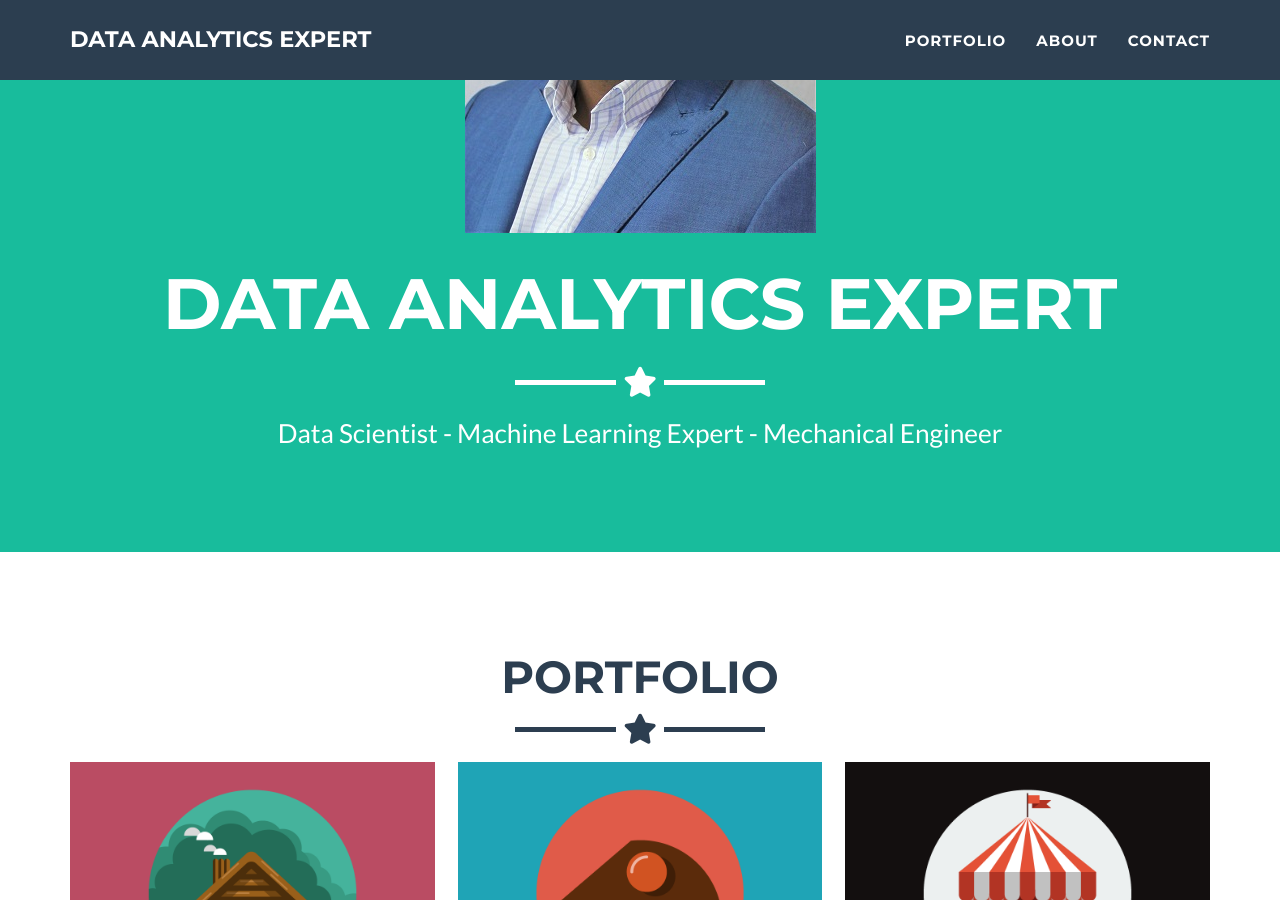
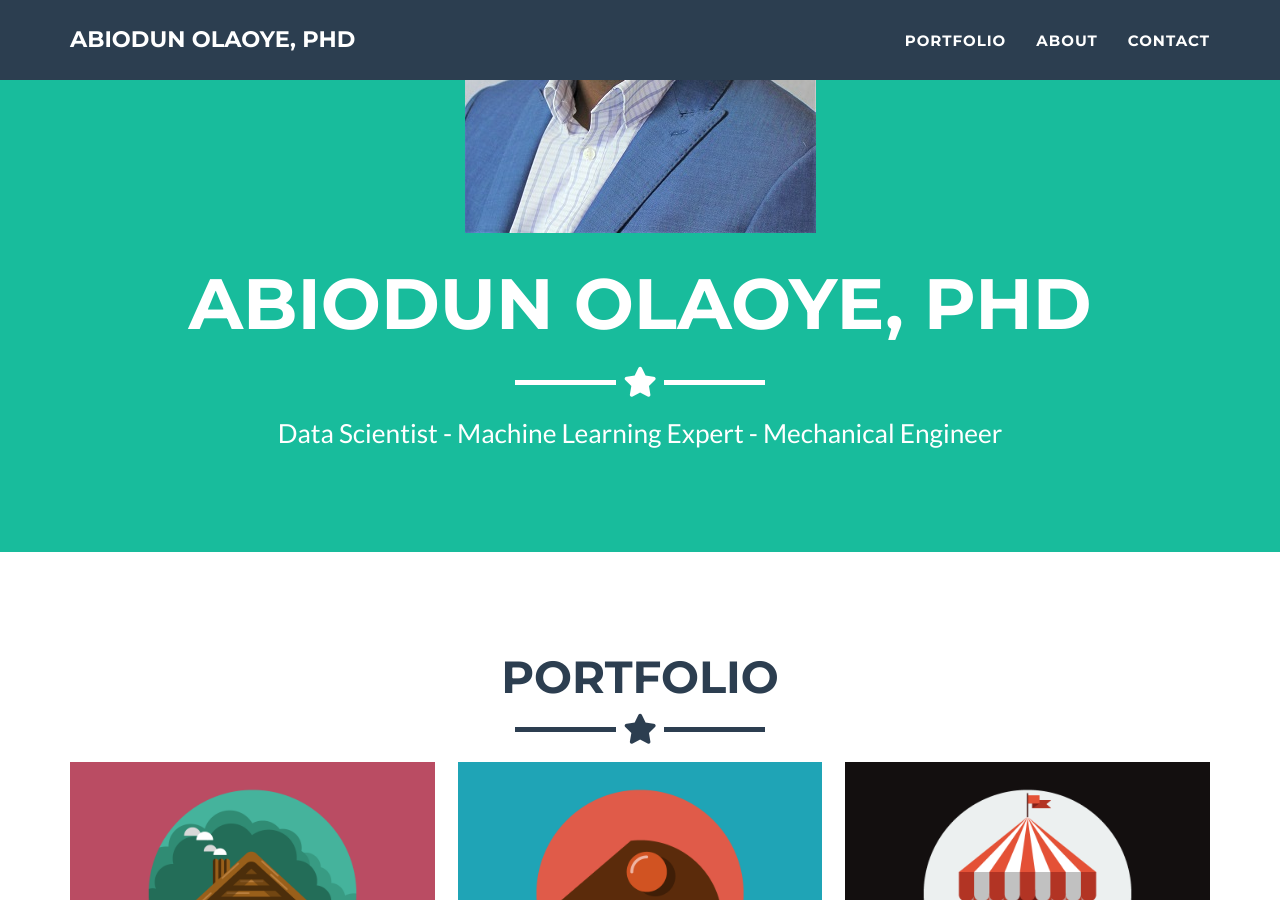
Before and after one commit to abbey2017/abbey2017.github.io, a Jekyll site: the page built from _posts/2014-07-18-project-1.markdown, in a window 1280 px wide and 900 px high, scrolled down 422 px. Built offline with Jekyll 4.4.1, drawn with Linux system fonts in a browser that asks for light colours.

Commit message:
Update _config.yml

```diff
--- a/_config.yml
+++ b/_config.yml
@@ -1,5 +1,5 @@
 # Site settings
-title: Data Analytics Expert
+title: Abiodun Olaoye, PhD
 email: abbeylincon2007@yahoo.com
 url: https://abbey2017.github.io/
 description: "Write an awesome description for your new site here. You can edit this line in _config.yml. It will appear in your document head meta (for Google search results) and in your feed.xml site description."
```
